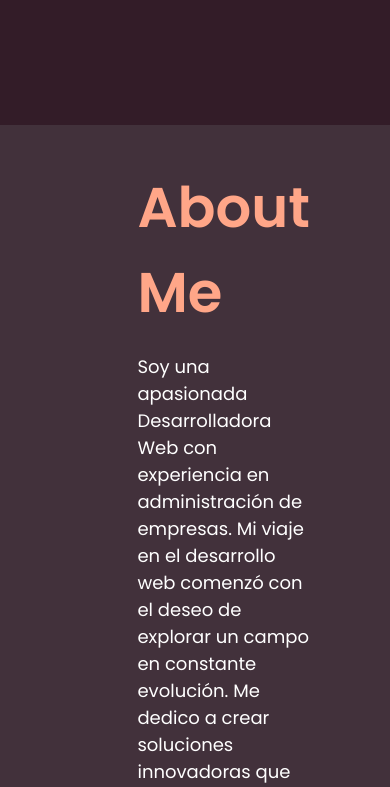
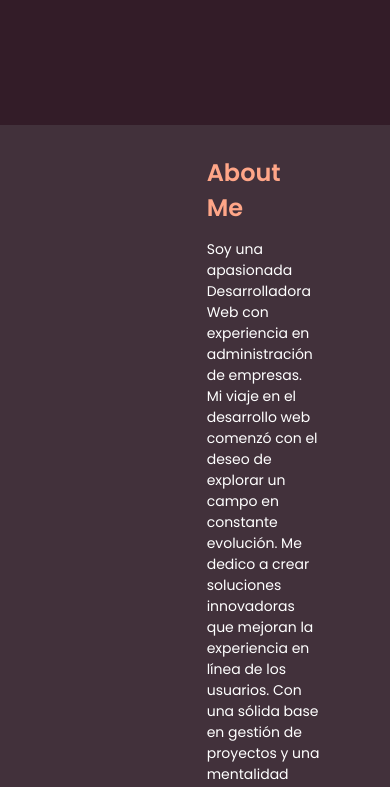
Before and after one commit to Yennyferjp/MyPortfolio, a React (Vite) app: page / in a window 390 px wide. Shown: the part 600-1387 px from the top of the page. Built offline with nearby package versions, Linux system fonts and the light colour scheme.

Commit message:
Adición de código para Responsive en Tablet

```diff
--- a/src/Components/AboutMe/AboutMe.jsx
+++ b/src/Components/AboutMe/AboutMe.jsx
@@ -28,7 +28,8 @@ const AboutMe = () => {
   return (
     <div className={styles.AboutMe}>
       <div className={styles.leftSection}>
-        <img src={Yennyfer} alt='Foto Yennyfer' />
+        <img
+        src={Yennyfer} alt='Foto Yennyfer' />
       </div>
       <div className={styles.rightSection}>
         <h3 className={styles.title}>About Me</h3>
--- a/src/Components/AboutMe/AboutMe.module.css
+++ b/src/Components/AboutMe/AboutMe.module.css
@@ -58,3 +58,18 @@ body {
   display: inline-block;
   vertical-align: middle;
 }
+
+@media (max-width: 768px) {
+  .AboutMe {
+    padding: 10px;
+  }
+
+  .title {
+    font-size: 24px;
+  }
+
+  .paragraph {
+    font-size: 14px;
+  }
+
+}
```
